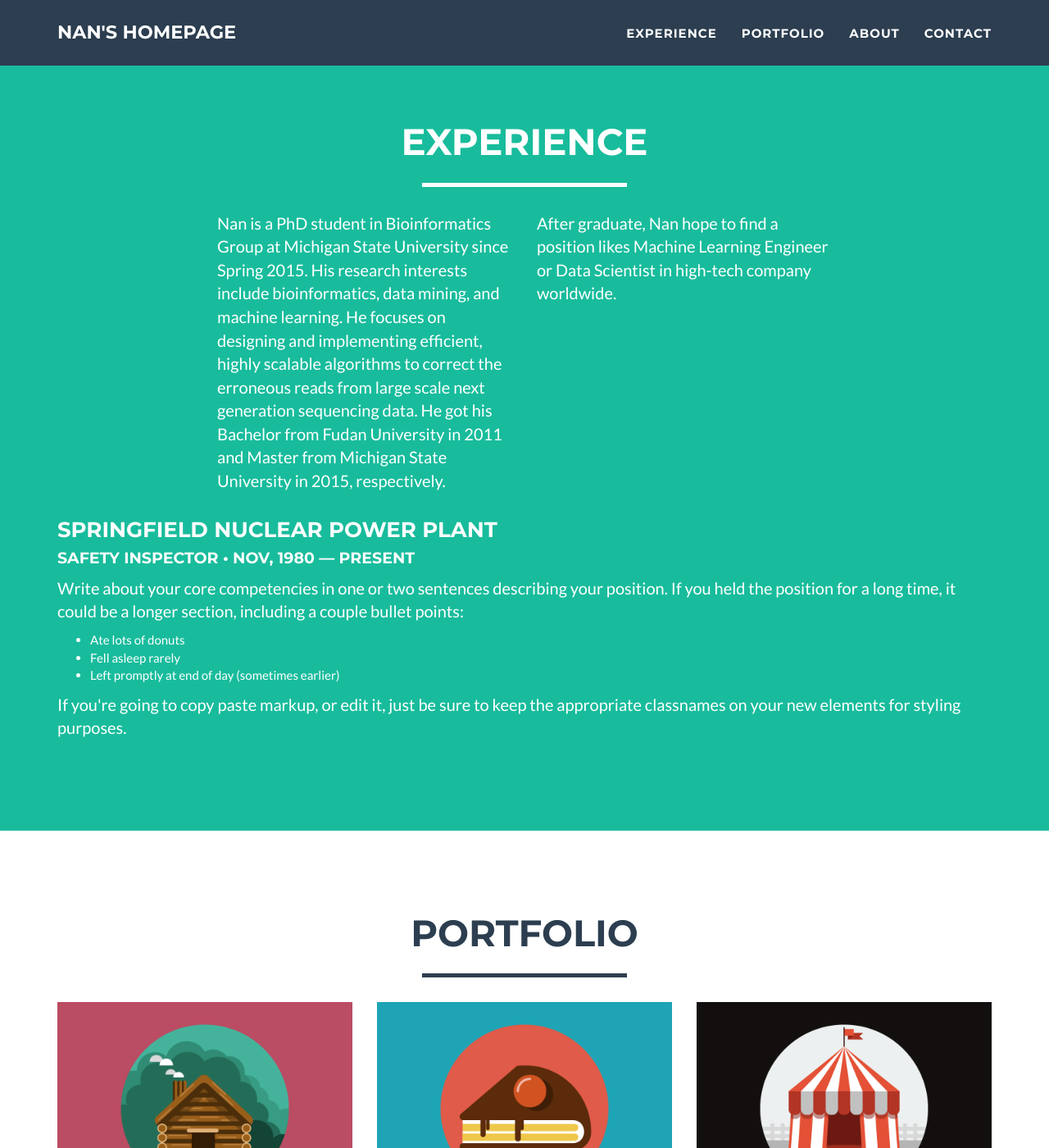
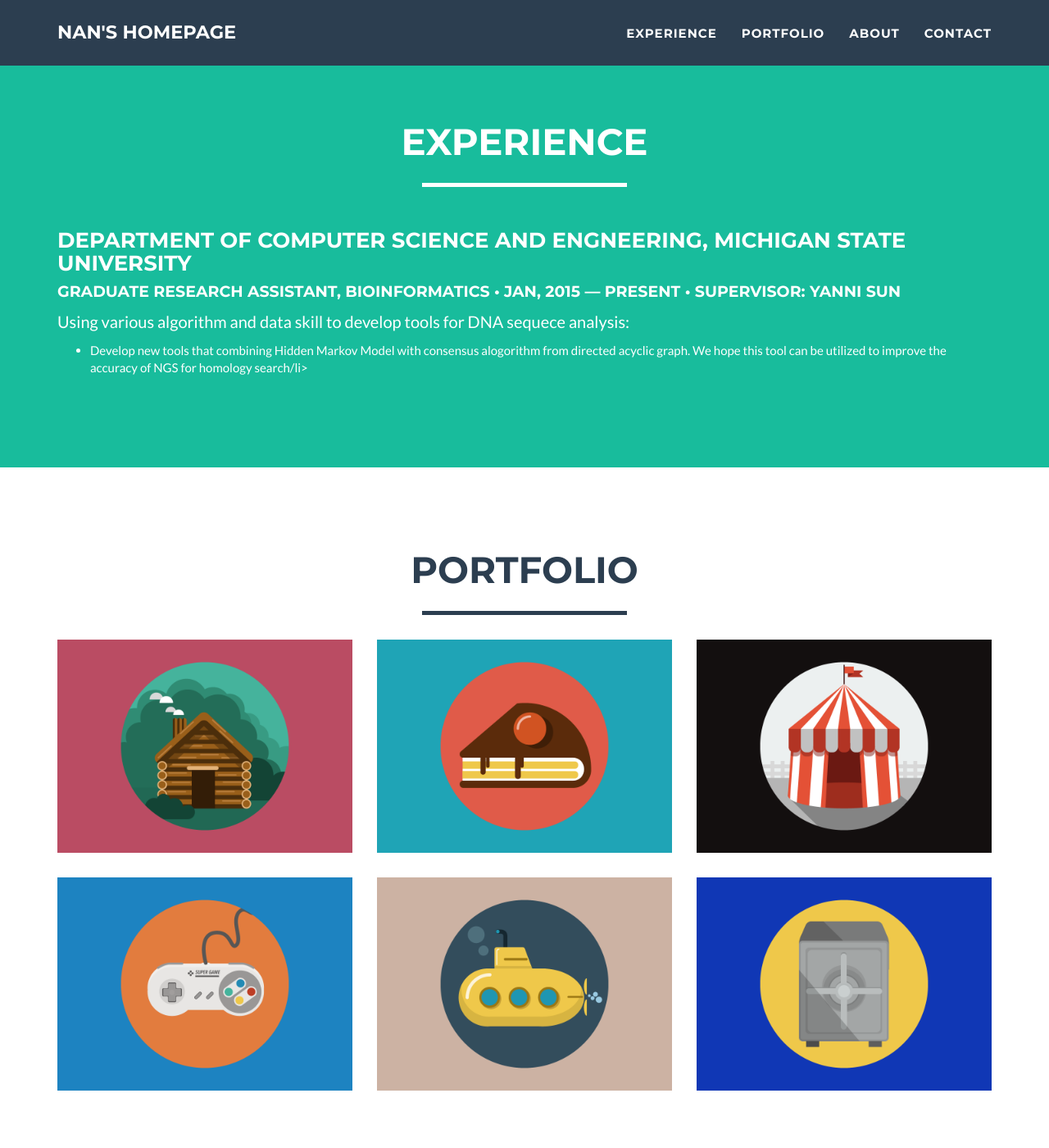
Before and after one commit to Strideradu/strideradu.github.io, a Jekyll site: the page built from index.html, in a window 1280 px wide and 1400 px high, scrolled down 727 px. Shown: the whole window at 82% size. Built offline with Jekyll 4.4.1, drawn with Linux system fonts in a browser that asks for light colours.

Commit message:
Modify experience

```diff
--- a/_includes/experience.html
+++ b/_includes/experience.html
@@ -7,27 +7,17 @@
                     <hr class="star-light">
                 </div>
             </div>
-            <div class="row">
-                <div class="col-lg-4 col-lg-offset-2">
-                    <p>Nan is a PhD student in Bioinformatics Group at Michigan State University since Spring 2015. His research interests include bioinformatics, data mining, and machine learning. He focuses on designing and implementing efficient, highly scalable algorithms to correct the erroneous reads from large scale next generation sequencing data. He got his Bachelor from Fudan University in 2011 and Master from Michigan State University in 2015, respectively.</p>
-                </div>
-                <div class="col-lg-4">
-                    <p>After graduate, Nan hope to find a position likes Machine Learning Engineer or Data Scientist in high-tech company worldwide. </p>
-                </div>
-
-            </div>
             <!-- Duplicate these resume-item elements and edit accordingly for each job you want to add here -->
             <div class="resume-item">
-              <h3 class="resume-item-title">Springfield Nuclear Power Plant</h3>
-              <h4 class="resume-item-details">Safety Inspector &bull; Nov, 1980 &mdash; Present</h4>
-              <p class="resume-item-copy">Write about your core competencies in one or two sentences describing your position. If you held the position for a long time, it could be a longer section, including a couple bullet points:</p>
+              <h3 class="resume-item-title">Department of Computer Science and Engneering, Michigan State University</h3>
+              <h4 class="resume-item-details">Graduate Research Assistant, Bioinformatics &bull; Jan, 2015 &mdash; Present &bull; Supervisor: Yanni Sun</h4>
+              <p class="resume-item-copy">Using various algorithm and data skill to develop tools for DNA sequece analysis:</p>
               <ul class="resume-item-list">
-                <li>Ate lots of donuts</li>
-                <li>Fell asleep rarely</li>
-                <li>Left promptly at end of day (sometimes earlier)</li>
+                <li>Develop new tools that combining Hidden Markov Model with
+                  consensus alogorithm from directed acyclic graph. We hope this
+                   tool can be utilized to improve the accuracy of NGS for
+                    homology search/li>
               </ul>
-              <p class="resume-item-copy">If you're going to copy paste markup, or edit it, just be sure to keep the appropriate classnames on your new elements for styling purposes.</p>
-
             </div><!-- end of resume-item -->
         </div>
     </section>
```
